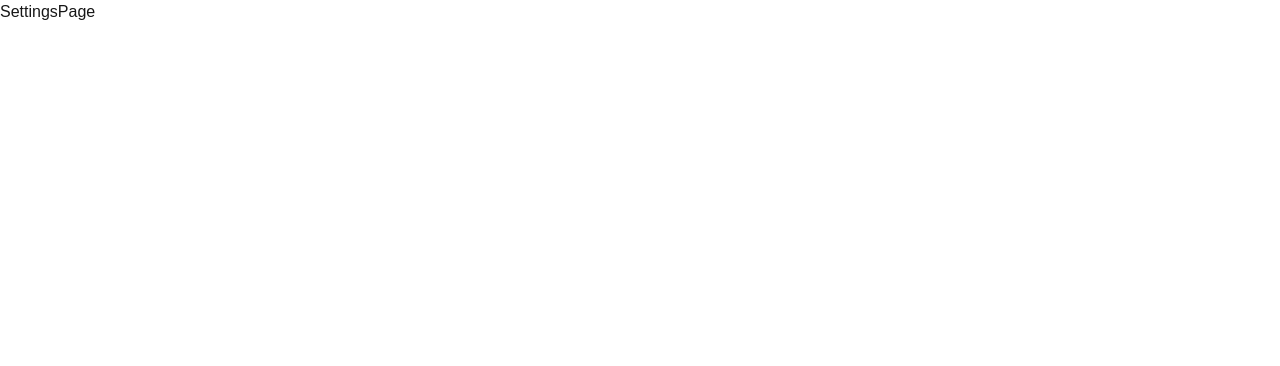
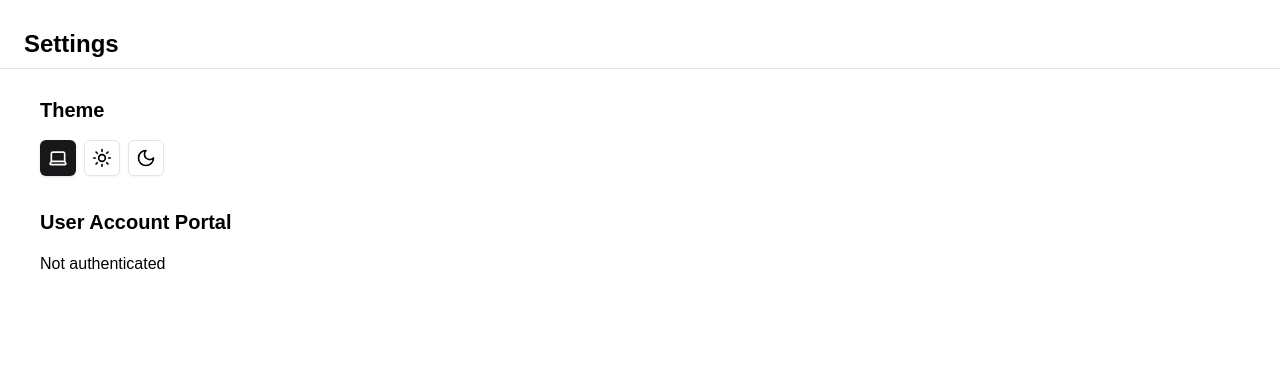
Before and after one commit to ThommysArt/Prindle-Nextjs, a Next.js app: page /home/settings in a window 1280 px wide. Shown: the top 366 px of the page. Built offline with nearby package versions, Linux system fonts and the light colour scheme; no server answers.

Commit message:
FRONTEND: aded settings page and fixed theme issue with manifest.json

```diff
--- /dev/null
+++ b/app/home/settings/_components/theme-switcher.tsx
@@ -0,0 +1,48 @@
+"use client"
+
+import { useState, useEffect } from 'react'
+import { useTheme } from 'next-themes'
+import { Button } from '@/components/ui/button'
+import { Moon, Sun, Laptop } from 'lucide-react'
+
+export function ThemeSwitcher() {
+  const [mounted, setMounted] = useState(false)
+  const { theme, setTheme } = useTheme()
+
+  useEffect(() => {
+    setMounted(true)
+  }, [])
+
+  if (!mounted) {
+    return null
+  }
+
+  return (
+    <div className="flex space-x-2">
+      <Button
+        variant={theme === 'system' ? 'default' : 'outline'}
+        size="icon"
+        onClick={() => setTheme('system')}
+        title="System theme"
+      >
+        <Laptop className="h-5 w-5" />
+      </Button>
+      <Button
+        variant={theme === 'light' ? 'default' : 'outline'}
+        size="icon"
+        onClick={() => setTheme('light')}
+        title="Light theme"
+      >
+        <Sun className="h-5 w-5" />
+      </Button>
+      <Button
+        variant={theme === 'dark' ? 'default' : 'outline'}
+        size="icon"
+        onClick={() => setTheme('dark')}
+        title="Dark theme"
+      >
+        <Moon className="h-5 w-5" />
+      </Button>
+    </div>
+  )
+}
--- /dev/null
+++ b/app/home/settings/_components/user-account-card.tsx
@@ -0,0 +1,70 @@
+import { auth } from '@/auth'
+import { prisma } from '@/prisma/prisma'
+import { Card, CardContent, CardHeader, CardTitle } from '@/components/ui/card'
+import { Avatar, AvatarFallback, AvatarImage } from '@/components/ui/avatar'
+import {
+    Table,
+    TableBody,
+    TableCaption,
+    TableCell,
+    TableHead,
+    TableHeader,
+    TableRow,
+  } from "@/components/ui/table"
+
+
+export async function UserAccountCard() {
+  const session = await auth()
+  if (!session?.user?.email) {
+    return <div>Not authenticated</div>
+  }
+
+  const user = await prisma.user.findUnique({
+    where: { email: session.user.email },
+    include: { accounts: true }
+  })
+
+  if (!user) {
+    return <div>User not found</div>
+  }
+
+  const authMethod = user.accounts[0]?.provider || 'Email/Password'
+
+  return (
+    <Card className="max-w-sm">
+      <CardHeader>
+        <CardTitle>User Account Information</CardTitle>
+      </CardHeader>
+      <CardContent className="space-y-4">
+        <div className="flex items-center space-x-4">
+          <Avatar>
+            <AvatarImage src={user.image || undefined} alt={user.name || 'User'} />
+            <AvatarFallback>{user.name?.[0] || 'U'}</AvatarFallback>
+          </Avatar>
+          <div>
+            <p className="font-medium">{user.name}</p>
+            <p className="text-sm text-muted-foreground">{user.email}</p>
+          </div>
+        </div>
+        <div>
+            <Table>
+                <TableBody>
+                    <TableRow>
+                        <TableCell className="font-semibold">Authentication Method</TableCell>
+                        <TableCell>{authMethod}</TableCell>
+                    </TableRow>
+                    <TableRow>
+                        <TableCell className="font-semibold">Account created</TableCell>
+                        <TableCell>{user.createdAt.toLocaleDateString()}</TableCell>
+                    </TableRow>
+                    <TableRow>
+                        <TableCell className="font-semibold">Last Updated</TableCell>
+                        <TableCell>{user.updatedAt.toLocaleDateString()}</TableCell>
+                    </TableRow>
+                </TableBody>
+            </Table>
+        </div>
+      </CardContent>
+    </Card>
+  )
+}
--- a/app/home/settings/page.tsx
+++ b/app/home/settings/page.tsx
@@ -1,12 +1,29 @@
-import React from 'react'
+import { Suspense } from 'react'
+import { ThemeSwitcher } from './_components/theme-switcher'
+import { UserAccountCard } from './_components/user-account-card'
+import { Skeleton } from '@/components/ui/skeleton'
 
-const SettingsPage
- = () => {
+export default function SettingsPage() {
   return (
-    <div>SettingsPage
-
+    <div className="container mx-auto py-10 text-">
+      {/* Top status bar */}
+      <div className="flex w-full h-14">
+        <div className="fixed top-5 z-50 flex items-center gap-4 w-full border-b px-6 py-2">
+          <h1 className="text-2xl font-bold">Settings</h1>
+        </div>
+      </div>
+      <div className="space-y-8 mx-4 md:mx-10">
+        <section>
+          <h2 className="text-xl font-semibold mb-4">Theme</h2>
+          <ThemeSwitcher />
+        </section>
+        <section>
+          <h2 className="text-xl font-semibold mb-4">User Account Portal</h2>
+          <Suspense fallback={<Skeleton className="w-full max-w-sm h-[200px]" />}>
+            <UserAccountCard />
+          </Suspense>
+        </section>
+      </div>
     </div>
   )
 }
-
-export default SettingsPage
--- a/app/layout.tsx
+++ b/app/layout.tsx
@@ -34,7 +34,7 @@ export default function RootLayout({
         <link rel="manifest" href="/manifest.json" />
       </head>
       <body
-        className={`${geistSans.variable} ${geistMono.variable} antialiased`}
+        className={`${geistSans.variable} ${geistMono.variable} antialiased bg-background text-black dark:text-white`}
       >
         <ThemeProvider
             attribute="class"
--- /dev/null
+++ b/components/ui/avatar.tsx
@@ -0,0 +1,50 @@
+"use client"
+
+import * as React from "react"
+import * as AvatarPrimitive from "@radix-ui/react-avatar"
+
+import { cn } from "@/lib/utils"
+
+const Avatar = React.forwardRef<
+  React.ElementRef<typeof AvatarPrimitive.Root>,
+  React.ComponentPropsWithoutRef<typeof AvatarPrimitive.Root>
+>(({ className, ...props }, ref) => (
+  <AvatarPrimitive.Root
+    ref={ref}
+    className={cn(
+      "relative flex h-10 w-10 shrink-0 overflow-hidden rounded-full",
+      className
+    )}
+    {...props}
+  />
+))
+Avatar.displayName = AvatarPrimitive.Root.displayName
+
+const AvatarImage = React.forwardRef<
+  React.ElementRef<typeof AvatarPrimitive.Image>,
+  React.ComponentPropsWithoutRef<typeof AvatarPrimitive.Image>
+>(({ className, ...props }, ref) => (
+  <AvatarPrimitive.Image
+    ref={ref}
+    className={cn("aspect-square h-full w-full", className)}
+    {...props}
+  />
+))
+AvatarImage.displayName = AvatarPrimitive.Image.displayName
+
+const AvatarFallback = React.forwardRef<
+  React.ElementRef<typeof AvatarPrimitive.Fallback>,
+  React.ComponentPropsWithoutRef<typeof AvatarPrimitive.Fallback>
+>(({ className, ...props }, ref) => (
+  <AvatarPrimitive.Fallback
+    ref={ref}
+    className={cn(
+      "flex h-full w-full items-center justify-center rounded-full bg-muted",
+      className
+    )}
+    {...props}
+  />
+))
+AvatarFallback.displayName = AvatarPrimitive.Fallback.displayName
+
+export { Avatar, AvatarImage, AvatarFallback }
--- a/package.json
+++ b/package.json
@@ -18,6 +18,7 @@
     "@neondatabase/serverless": "^0.9.5",
     "@prisma/adapter-neon": "^5.19.1",
     "@prisma/client": "^5.19.1",
+    "@radix-ui/react-avatar": "^1.1.0",
     "@radix-ui/react-dialog": "^1.1.1",
     "@radix-ui/react-dropdown-menu": "^2.1.1",
     "@radix-ui/react-icons": "^1.3.0",
```
Also changed, not shown: public/manifest.json, 1 other file (tests, documents, lock files or other folders).
